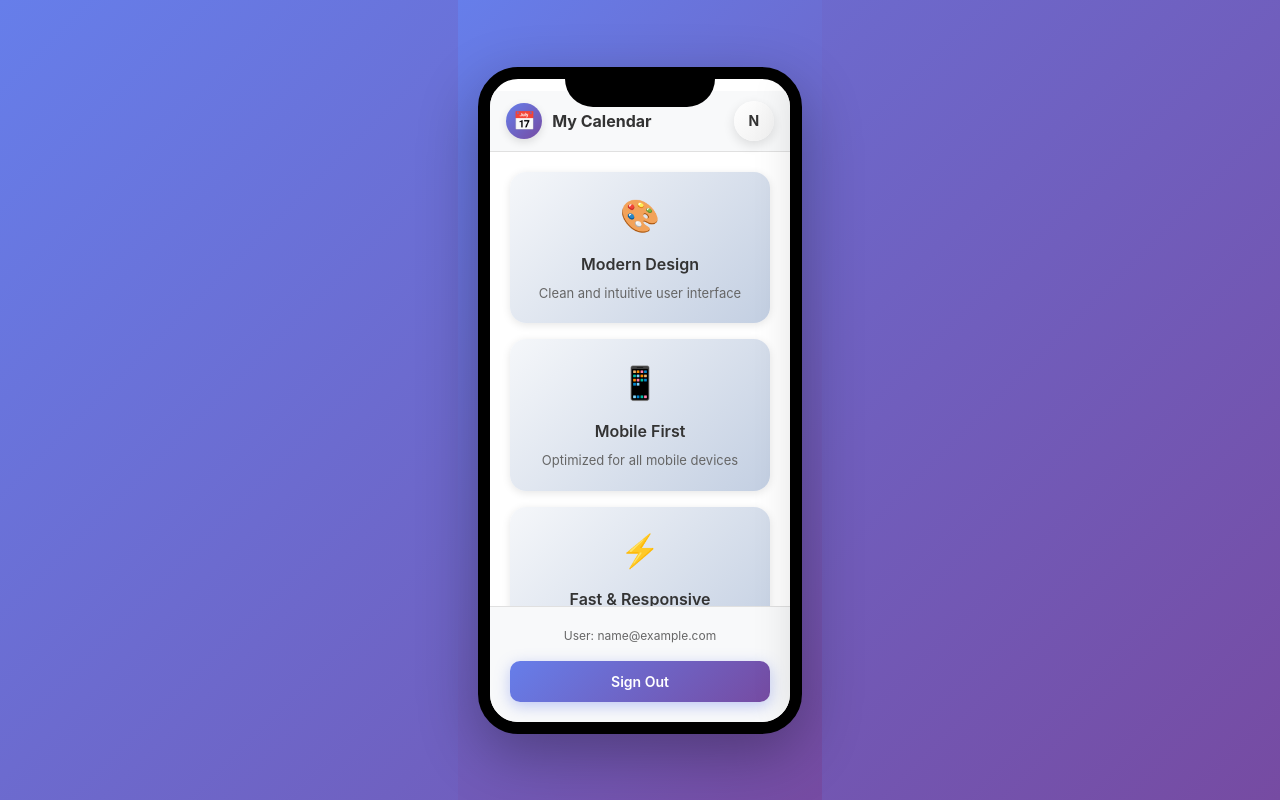
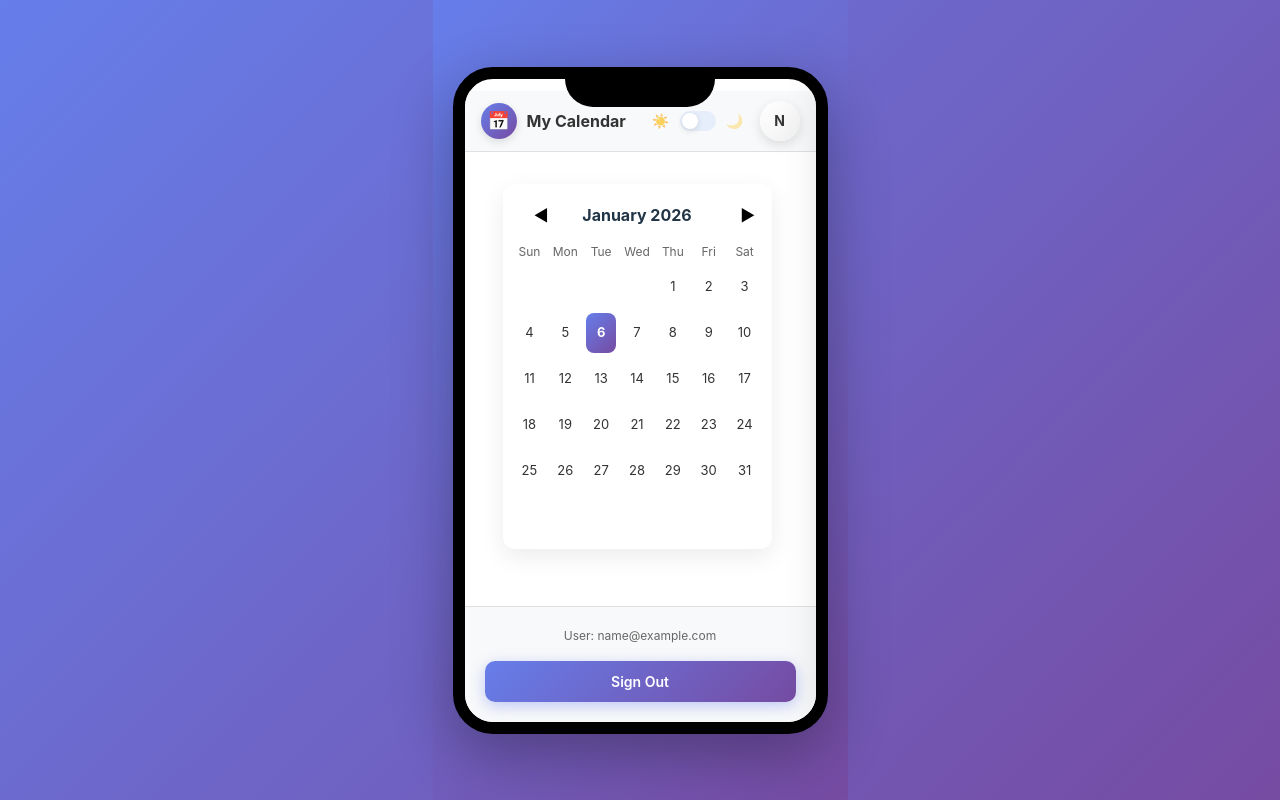
Before and after one commit to aneeeshp1/mobile-app-prototype, a React (Vite) app: page / in a window 1280 px wide. Both pictures are taken after typing "name@example.com", "Sample123" into the empty fields and a click on the button "Sign In". Built offline with nearby package versions, Linux system fonts and the light colour scheme.

Commit message:
chore(deploy): commit calendar, lunar toggle, header/profile UI changes

```diff
--- /dev/null
+++ b/src/components/Calendar.jsx
@@ -0,0 +1,119 @@
+import { useState } from 'react'
+import '../styles/HomePage.css'
+
+function getMonthMatrix(year, month) {
+  const firstDay = new Date(year, month, 1)
+  const lastDay = new Date(year, month + 1, 0)
+  const matrix = []
+  let week = []
+  // Fill initial blanks
+  for (let i = 0; i < firstDay.getDay(); i++) week.push(null)
+  for (let d = 1; d <= lastDay.getDate(); d++) {
+    week.push(new Date(year, month, d))
+    if (week.length === 7) {
+      matrix.push(week)
+      week = []
+    }
+  }
+  while (week.length < 7 && week.length !== 0) week.push(null)
+  if (week.length) matrix.push(week)
+  // Ensure 6 rows for consistent height
+  while (matrix.length < 6) matrix.push(new Array(7).fill(null))
+  return matrix
+}
+
+export default function Calendar({ mode: propMode, setMode: propSetMode }) {
+  const today = new Date()
+  const [current, setCurrent] = useState(new Date(today.getFullYear(), today.getMonth(), 1))
+  const [modeState, setModeState] = useState('gregorian') // fallback local state
+  const mode = propMode ?? modeState
+  const setMode = propSetMode ?? setModeState
+
+  const year = current.getFullYear()
+  const month = current.getMonth()
+  const matrix = getMonthMatrix(year, month)
+
+  const prevMonth = () => setCurrent(new Date(year, month - 1, 1))
+  const nextMonth = () => setCurrent(new Date(year, month + 1, 1))
+
+  const monthName = current.toLocaleString(undefined, { month: 'long' })
+
+  // Fractional lunar age calculation (synodic month ~29.53 days)
+  function lunarAgeFor(date) {
+    const synodic = 29.530588853
+    const epoch = Date.UTC(2000, 0, 6) // approximate known new moon reference
+    const d = Date.UTC(date.getFullYear(), date.getMonth(), date.getDate())
+    const days = (d - epoch) / (1000 * 60 * 60 * 24)
+    const age = ((days % synodic) + synodic) % synodic
+    return age // fractional age in days (0 .. synodic)
+  }
+
+  return (
+    <div className="calendar" role="application" aria-label={`Calendar ${monthName} ${year}`}>
+      <div className="calendar-header">
+        <button className="cal-btn" onClick={prevMonth} aria-label="Previous month">◀</button>
+        <div className="calendar-title">{monthName} {year}</div>
+        <button className="cal-btn" onClick={nextMonth} aria-label="Next month">▶</button>
+      </div>
+
+      {mode === 'lunar' && <div className="calendar-subtitle">Lunar view</div>}
+
+      <div className="calendar-grid">
+        {['Sun','Mon','Tue','Wed','Thu','Fri','Sat'].map(d => (
+          <div key={d} className="calendar-weekday">{d}</div>
+        ))}
+
+        {matrix.map((week, wi) => (
+          week.map((date, di) => {
+            const isToday = date && date.toDateString() === today.toDateString()
+            const inMonth = date && date.getMonth() === month
+            const age = date ? lunarAgeFor(date) : null
+            const lunar = age != null ? Math.floor(age) + 1 : ''
+
+            function moonEmojiForAge(a) {
+              if (a == null) return ''
+              const synodic = 29.530588853
+              const fullAge = synodic / 2
+              const threshold = 0.8 // days tolerance to single-out full/new moon
+
+              if (Math.abs(a - fullAge) < threshold) return '🌕' // Full moon
+              if (a < threshold || a > synodic - threshold) return '🌑' // New moon
+              return ''
+            }
+
+            const moonEmoji = age != null ? moonEmojiForAge(age) : ''
+            let title = ''
+            if (date) {
+              if (mode === 'lunar') {
+                if (moonEmoji === '🌑') title = `New moon — age ${age.toFixed(1)}d (Lunar day ${lunar})`
+                else if (moonEmoji === '🌕') title = `Full moon — age ${age.toFixed(1)}d (Lunar day ${lunar})`
+                else title = `Lunar day ${lunar} — age ${age.toFixed(1)}d`
+              } else {
+                title = `Gregorian ${date.toDateString()}`
+              }
+            }
+
+            return (
+              <div
+                key={`${wi}-${di}`}
+                className={`calendar-cell ${inMonth ? 'in-month' : 'out-month'} ${isToday ? 'today' : ''} ${mode === 'lunar' ? 'moon' : ''}`}
+                aria-current={isToday ? 'date' : undefined}
+                title={title}
+                aria-label={title}
+              >
+                {mode === 'lunar' ? (
+                  <div className="moon-cell">
+                    <div className="moon-date">{date ? date.getDate() : ''}</div>
+                    {moonEmoji && <div className="moon-emoji">{moonEmoji}</div>}
+                  </div>
+                ) : (
+                  date ? date.getDate() : ''
+                )}
+              </div>
+            )
+          })
+        ))}
+      </div>
+    </div>
+  )
+}
--- a/src/components/HomePage.jsx
+++ b/src/components/HomePage.jsx
@@ -1,6 +1,7 @@
 import { useState } from 'react'
 import '../styles/HomePage.css';
 import ProfilePanel from './ProfilePanel'
+import Calendar from './Calendar'
 
 export default function HomePage({ user, onLogout, onUpdateUser }) {
   const [isProfileOpen, setIsProfileOpen] = useState(false)
@@ -8,6 +9,7 @@ export default function HomePage({ user, onLogout, onUpdateUser }) {
 
   const openProfile = () => setIsProfileOpen(true)
   const closeProfile = () => setIsProfileOpen(false)
+  const [calendarMode, setCalendarMode] = useState('gregorian') // 'gregorian' | 'lunar'
 
   return (
     <div className="home-container">
@@ -17,35 +19,35 @@ export default function HomePage({ user, onLogout, onUpdateUser }) {
             <div className="app-logo" aria-hidden>📅</div>
             <div className="app-title">My Calendar</div>
           </div>
-          <button className="profile-icon" onClick={openProfile} aria-label="Open profile">
-            <span className="profile-initials">{initials}</span>
-          </button>
+
+          <div className="header-controls">
+            <button
+              className={`calendar-toggle-switch ${calendarMode === 'lunar' ? 'lunar' : 'gregorian'}`}
+              onClick={() => setCalendarMode(prev => prev === 'gregorian' ? 'lunar' : 'gregorian')}
+              onKeyDown={(e) => { if (e.key === 'Enter' || e.key === ' ') { e.preventDefault(); setCalendarMode(prev => prev === 'gregorian' ? 'lunar' : 'gregorian') } }}
+              role="switch"
+              aria-checked={calendarMode === 'lunar'}
+              aria-label="Toggle calendar view"
+              title={calendarMode === 'lunar' ? 'Lunar calendar' : 'Gregorian calendar'}
+            >
+              <span className="toggle-icon sun" aria-hidden>☀️</span>
+              <span className="toggle-track" aria-hidden>
+                <span className={`toggle-knob ${calendarMode === 'lunar' ? 'right' : 'left'}`}></span>
+              </span>
+              <span className="toggle-icon moon" aria-hidden>🌙</span>
+            </button>
+
+            <button className="profile-icon" onClick={openProfile} aria-label="Open profile">
+              <span className="profile-initials">{initials}</span>
+            </button>
+          </div>
         </div>
 
 
         <div className="home-content">
-          <div className="feature-card">
-            <div className="card-icon">🎨</div>
-            <h3>Modern Design</h3>
-            <p>Clean and intuitive user interface</p>
-          </div>
-
-          <div className="feature-card">
-            <div className="card-icon">📱</div>
-            <h3>Mobile First</h3>
-            <p>Optimized for all mobile devices</p>
-          </div>
-
-          <div className="feature-card">
-            <div className="card-icon">⚡</div>
-            <h3>Fast & Responsive</h3>
-            <p>Smooth interactions and animations</p>
-          </div>
-
-          <div className="feature-card">
-            <div className="card-icon">🔒</div>
-            <h3>Secure</h3>
-            <p>Protected with authentication</p>
+          {/* Calendar component */}
+          <div className="calendar-container">
+            <Calendar mode={calendarMode} setMode={setCalendarMode} />
           </div>
         </div>
 
--- a/src/styles/HomePage.css
+++ b/src/styles/HomePage.css
@@ -8,18 +8,21 @@
 }
 
 .mobile-frame {
-  width: 100%;
+  width: 375px;
   max-width: 375px;
+  min-width: 375px;
   background: white;
   border-radius: 40px;
   box-shadow: 0 20px 60px rgba(0, 0, 0, 0.3);
   overflow: hidden;
+  overflow-x: hidden;
   display: flex;
   flex-direction: column;
   height: 667px;
   border: 12px solid #000;
   position: relative;
   animation: slideUp 0.5s ease-out;
+  box-sizing: border-box;
 }
 
 @keyframes slideUp {
@@ -83,6 +86,79 @@
   color: #333;
 }
 
+.header-controls {
+  display: flex;
+  align-items: center;
+  gap: 10px;
+}
+
+.calendar-toggle-switch {
+  display: inline-flex;
+  align-items: center;
+  gap: 8px;
+  background: transparent;
+  border: none;
+  padding: 4px;
+  cursor: pointer;
+}
+
+.calendar-toggle-switch:focus {
+  outline: 3px solid rgba(102,126,234,0.25);
+  border-radius: 10px;
+}
+
+.toggle-icon {
+  width: 22px;
+  height: 22px;
+  display: inline-flex;
+  align-items: center;
+  justify-content: center;
+  font-size: 14px;
+  opacity: 0.7;
+  transition: opacity 0.15s ease;
+}
+
+.calendar-toggle-switch.lunar .toggle-icon.sun {
+  opacity: 0.35;
+}
+
+.calendar-toggle-switch.gregorian .toggle-icon.moon {
+  opacity: 0.35;
+}
+
+.toggle-track {
+  position: relative;
+  width: 36px;
+  height: 20px;
+  background: #e6eefc;
+  border-radius: 999px;
+  display: inline-block;
+}
+
+.toggle-knob {
+  position: absolute;
+  top: 2px;
+  left: 2px;
+  width: 16px;
+  height: 16px;
+  border-radius: 50%;
+  background: white;
+  box-shadow: 0 2px 6px rgba(0,0,0,0.12);
+  transition: transform 0.18s ease, background 0.18s ease;
+}
+
+.toggle-knob.right {
+  transform: translateX(16px);
+  background: #1f2937;
+}
+
+.visually-hidden {
+  position: absolute !important;
+  height: 1px; width: 1px;
+  overflow: hidden; clip: rect(1px, 1px, 1px, 1px);
+  white-space: nowrap; border: 0; padding: 0; margin: -1px;
+}
+
 .home-header.small {
   padding: 20px 20px 12px;
 }
@@ -110,6 +186,7 @@
 .home-content {
   flex: 1;
   overflow-y: auto;
+  scrollbar-gutter: stable;
   padding: 20px;
   display: flex;
   flex-direction: column;
@@ -244,6 +321,159 @@
   font-size: 14px;
 }
 
+
+/* Calendar styles */
+.calendar-container {
+  padding: 12px 18px;
+}
+
+.calendar {
+  background: white;
+  border-radius: 12px;
+  padding: 12px;
+  box-shadow: 0 8px 24px rgba(0,0,0,0.08);
+  width: 100%;
+  box-sizing: border-box;
+}
+
+.calendar-header {
+  display: flex;
+  align-items: center;
+  justify-content: space-between;
+  gap: 8px;
+  margin-bottom: 8px;
+}
+
+.calendar-left {
+  display: flex;
+  align-items: center;
+  gap: 8px;
+}
+
+.calendar-toggle {
+  display: inline-flex;
+  background: #f4f6fb;
+  border-radius: 8px;
+  padding: 3px;
+  gap: 4px;
+}
+
+.toggle-btn {
+  padding: 6px 8px;
+  border-radius: 6px;
+  border: none;
+  background: transparent;
+  cursor: pointer;
+  font-size: 12px;
+}
+
+.toggle-btn.active {
+  background: linear-gradient(135deg, #667eea 0%, #764ba2 100%);
+  color: #fff;
+  font-weight: 700;
+}
+
+.calendar-title {
+  font-weight: 700;
+  font-size: 16px;
+  text-align: center;
+  flex: 1 1 auto;
+  overflow: hidden;
+  text-overflow: ellipsis;
+  white-space: nowrap;
+}
+
+.cal-btn {
+  background: transparent;
+  border: none;
+  font-size: 16px;
+  cursor: pointer;
+  width: 36px;
+  flex: 0 0 36px;
+}
+
+.calendar-subtitle {
+  font-size: 12px;
+  color: #666;
+  margin-bottom: 6px;
+  text-align: center;
+}
+
+/* small utility for icon buttons */
+.cal-btn.small {
+  width: 32px;
+  height: 32px;
+  display: inline-flex;
+  align-items: center;
+  justify-content: center;
+  border-radius: 6px;
+}
+
+
+.calendar-grid {
+  display: grid;
+  grid-template-columns: repeat(7, 1fr);
+  gap: 6px;
+  width: 100%;
+}
+
+.calendar-grid {
+  display: grid;
+  grid-template-columns: repeat(7, 1fr);
+  gap: 6px;
+}
+
+.calendar-weekday {
+  font-size: 12px;
+  text-align: center;
+  color: #666;
+}
+
+.calendar-cell {
+  min-height: 40px;
+  display: flex;
+  align-items: center;
+  justify-content: center;
+  border-radius: 8px;
+  font-size: 13px;
+}
+
+.calendar-cell.out-month {
+  color: #bbb;
+}
+
+.calendar-cell.in-month {
+  color: #333;
+}
+
+.calendar-cell.today {
+  background: linear-gradient(135deg, #667eea 0%, #764ba2 100%);
+  color: white;
+  font-weight: 700;
+}
+
+/* Lunar moon-face styling */
+.calendar-cell.moon {
+  padding: 6px 4px;
+}
+
+.moon-cell {
+  display: flex;
+  flex-direction: column;
+  align-items: center;
+  gap: 4px;
+}
+
+.moon-date {
+  font-size: 12px;
+  color: #333;
+}
+
+.moon-emoji {
+  font-size: 18px;
+}
+
+
 .panel-overlay {
   position: absolute;
   inset: 0;
```
